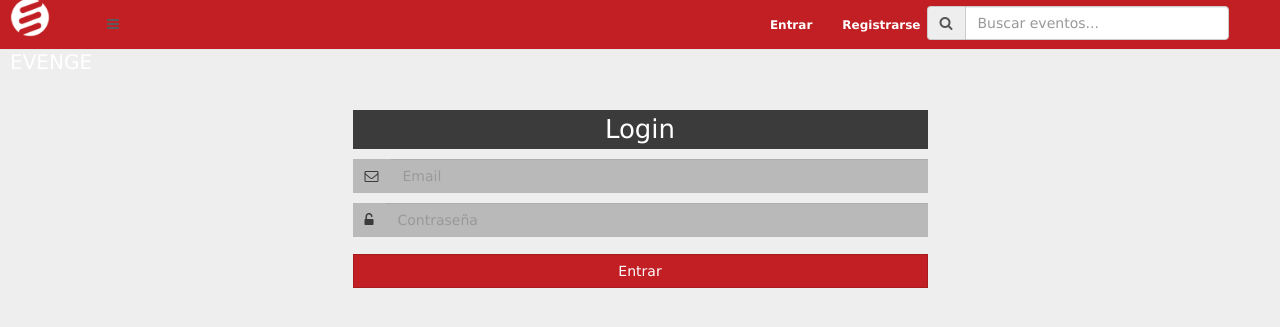
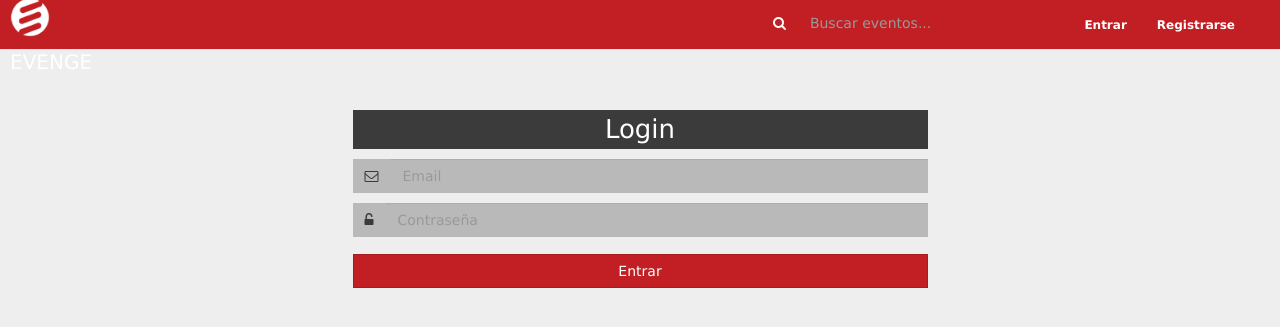
Before and after one commit to evenge/EVENGE, a Python web app: template templates/templateLogin.html in a window 1280 px wide. Shown: the top 327 px of the page. Run offline with Jinja, Linux system fonts and the light colour scheme; the template is opened without the code that fills it, so the values that code supplies are empty; some libraries are stand-ins or nearby versions.

Commit message:
Mejorando estilo menu izquierda

```diff
--- a/_dt/css/main.css
+++ b/_dt/css/main.css
@@ -100,20 +100,19 @@ body {
   background: none;
   border: none;
   border-radius: 0;
-  color: #5a5a5a;
+  color: #741315;
 }
 
 #menu-bottom:hover,
 #menu-bottom:focus,
 #menu-bottom:active {
-  background: #b61d21;
+  color: #e0e0e0;
   border:none;
 }
 
 #menu-bottom.active {
-  color: white;
+  color: #e0e0e0;
   box-shadow: none;
-  background: #b61d21;
   border: none;
 }
 
@@ -122,6 +121,24 @@ body {
   margin: 6px;
   float: right;
 }
+
+#buscadorHeader .input-group-addon {
+  background: none;
+  border: none;
+  color: #fff;
+}
+
+#buscadorHeader .form-control {
+  background: none;
+  border: none;
+  box-shadow: none;
+  color: #fff;
+}
+
+#buscadorHeader::-webkit-input-placeholder { color: fff; }
+#buscadorHeader::-webkit-input-placeholder { color: fff;  }
+#buscadorHeader::-moz-placeholder { color: fff; }
+#buscadorHeader::-moz-placeholder { color: fff; }
 
 /*********************************/
 /******** Footer estilos *********/
@@ -161,15 +178,15 @@ body {
 .menu-content {
   position: fixed;
   top: 50px;
-  bottom: 110px;
+  bottom: 0;
   left: 0;
   z-index: 1000;
   display: block;
   padding: 20px;
   overflow-x: hidden;
   overflow-y: auto;
-  background-color: white;
-  box-shadow: 1px 3px 20px rgba(17, 17, 17, 0.42);
+  background-color: rgba(255, 255, 255, 0.75);
+  box-shadow: 1px 2px 5px rgba(17, 17, 17, 0.3);
 }
 
 .menu-content .menu .menu-nav {
--- a/templates/index.html
+++ b/templates/index.html
@@ -44,11 +44,12 @@ GNU General Public License for more details.
       <div class="navbar-header">
         <a class="navbar-brand" href="/"><img src="/_dt/img/logo_white_50.png" alt="logo"> EVENGE</a>
       </div>
+      {% block nav %}
       <div class="pull-left">
-        <button id="menu-bottom" type="button" class="btn btn-default navbar-btn"><i class="fa fa-bars"></i></button>
+        <button id="menu-bottom" type="button" class="btn btn-default navbar-btn"><i class="fa fa-bars"></i> <i class="fa fa-angle-down"></i></button>
       </div>
 
-      {% block nav %}
+
       <ul class="nav navbar-nav navbar-right">
         {% if usuario %}
         <li><a href="/micuenta"> {{usuario.nombre}} {{usuario.apellidos}}</a></li>
--- a/templates/indexVisitante.html
+++ b/templates/indexVisitante.html
@@ -15,13 +15,12 @@ GNU General Public License for more details.
 -->
 {% extends "templates/index.html" %}
 {% block nav %}
-<div id="buscadorHeader" class="input-group col-xs-3 col-xs-12 pull-right">
-  <span class="input-group-addon"><i class="fa fa-search "></i></span>
-  <input class="form-control" type="text" placeholder="Buscar eventos...">
-
-</div>
 <ul class="nav navbar-nav navbar-right ">
   <li><a href="/login">Entrar</a></li>
   <li><a href="/registrate"> Registrarse </a></li>
 </ul>
+<div id="buscadorHeader" class="input-group col-xs-3 col-xs-12 pull-right">
+  <span class="input-group-addon"><i class="fa fa-search "></i></span>
+  <input class="search-from form-control" type="text" placeholder="Buscar eventos...">
+</div>
 {% endblock %}
```
Also changed, not shown: _dt/js/general.js (+24 -22 lines).
